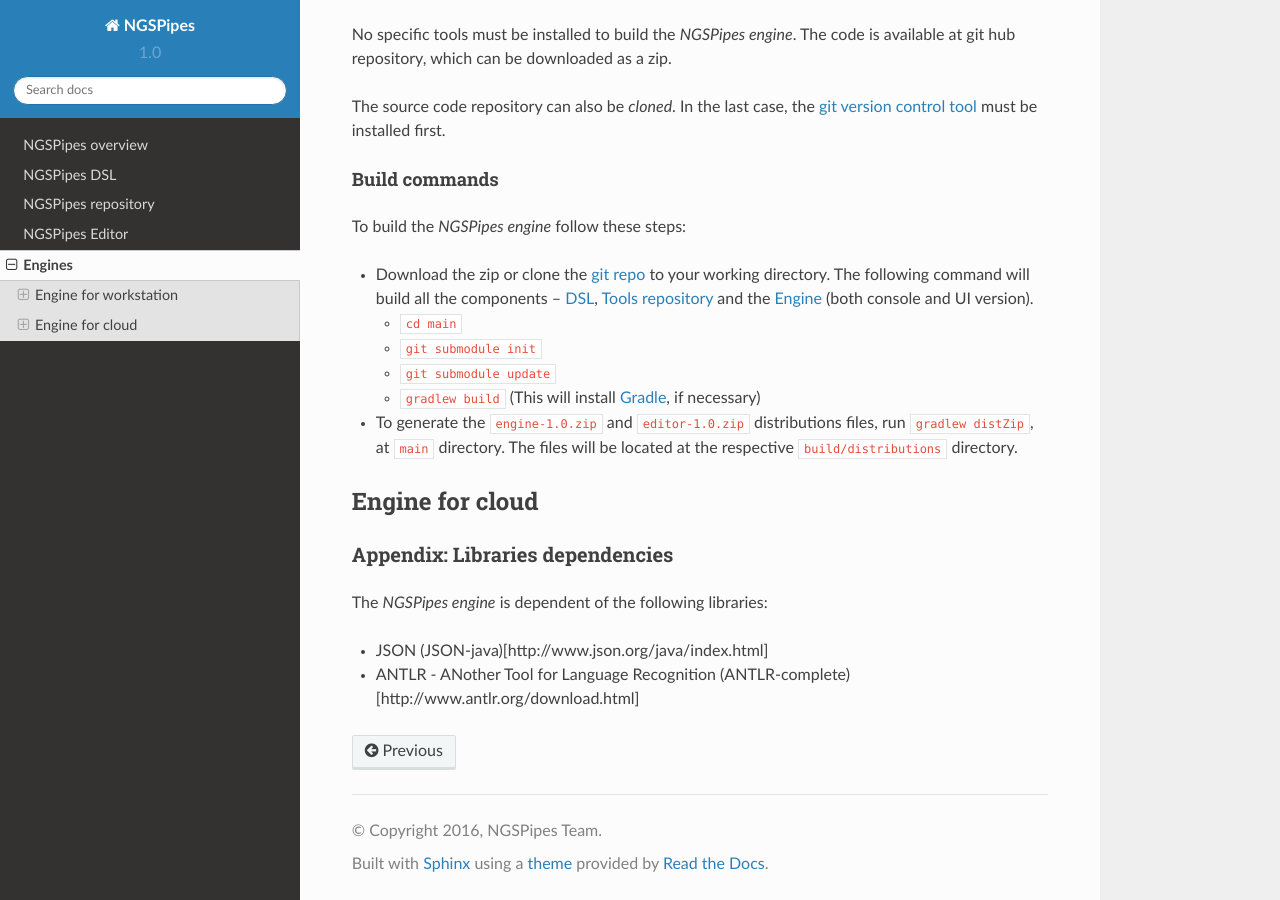
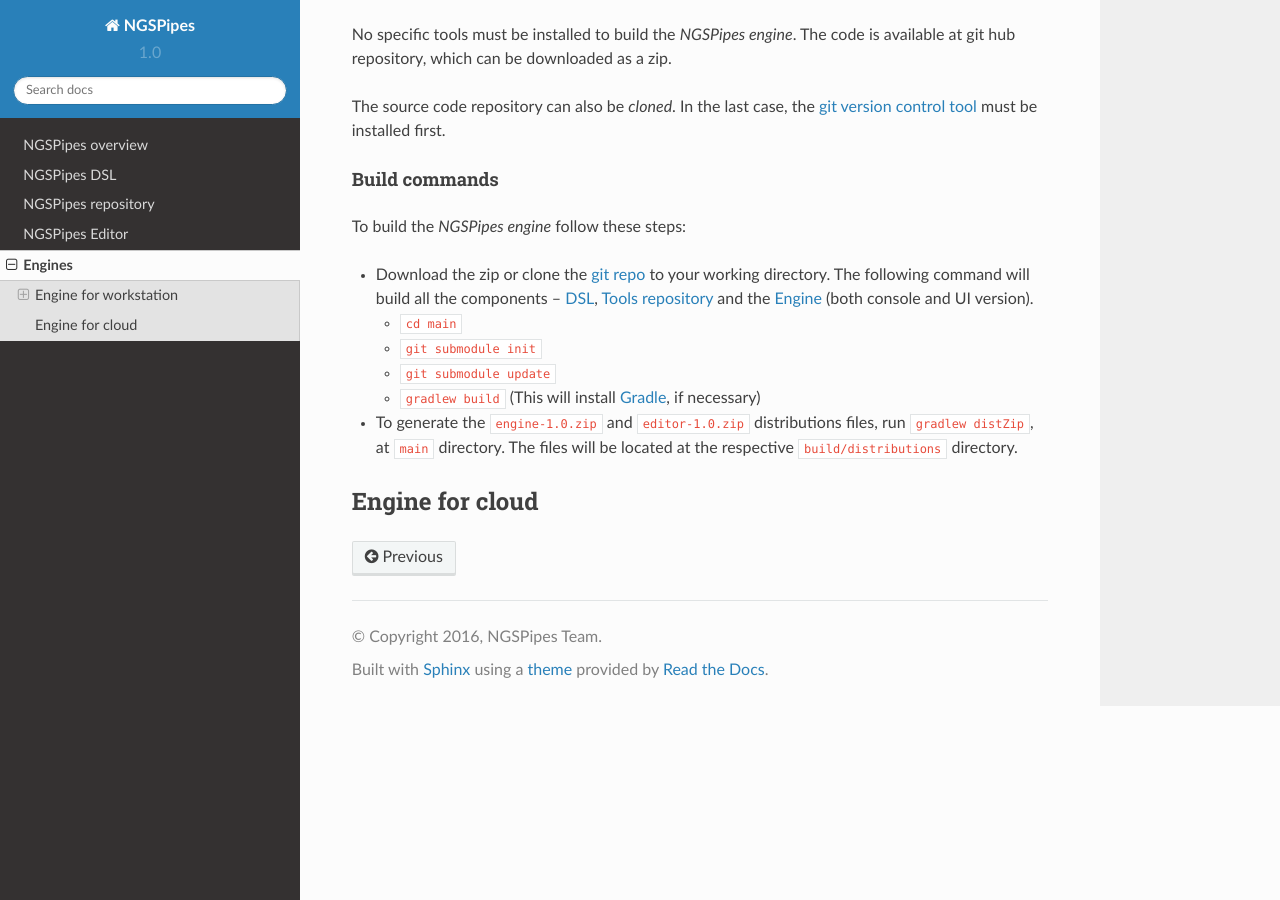
Before and after one commit to ngspipes/main, a Sphinx documentation site: the page built from docs/Engine.md, in a window 1280 px wide and 900 px high, scrolled down 7860 px. Built offline with Sphinx 7.4.7 and the Read the Docs theme 2.0.0, drawn with Linux system fonts in a browser that asks for light colours.

Commit message:
Removing Appendix text

```diff
--- a/docs/Engine.md
+++ b/docs/Engine.md
@@ -320,13 +320,3 @@
 
 
 ## Engine for cloud
-
-
-
-
-###  Appendix: Libraries dependencies
-
-The _NGSPipes engine_ is dependent of the following libraries:
-
-* JSON (JSON-java)[http://www.json.org/java/index.html]
-* ANTLR - ANother Tool for Language Recognition (ANTLR-complete)[http://www.antlr.org/download.html]
```
